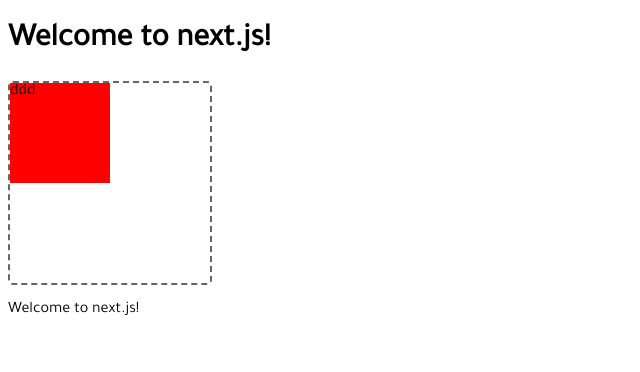
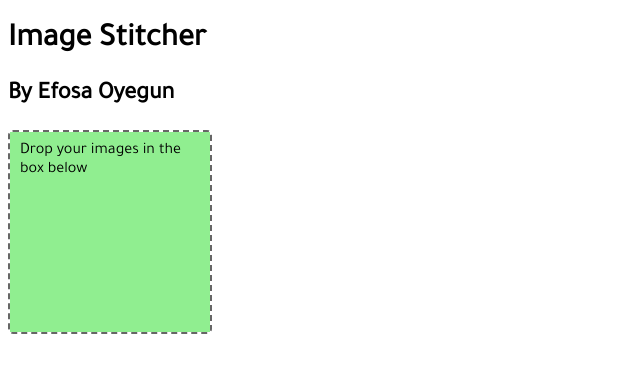
Before and after one commit to efosao/image_stitcher, a Next.js app: page / in a window 1280 px wide. Shown: the top 372 px of the page, without its empty margins (0-640 px from the left). Built offline with nearby package versions, Linux system fonts and the light colour scheme.

Commit message:
updated styles and layout

```diff
--- a/pages/index.jsx
+++ b/pages/index.jsx
@@ -28,16 +28,26 @@
     return (
       <div>
         <link href="https://fonts.googleapis.com/css?family=Tajawal" rel="stylesheet" />
-        <h1>Welcome to next.js!</h1>
-        <Dropzone onDrop={this.onDrop}><div className='drop'>ddd</div></Dropzone>
+        <h1>Image Stitcher</h1>
+        <h2>By Efosa Oyegun</h2>
+
+          <Dropzone onDrop={this.onDrop}>
+            <div className='drop'>
+                <p>Drop your images in the box below</p>
+            </div>
+          </Dropzone>
         <style jsx>{`
           .drop {
-            background-color: red;
-            height: 100px;
-            width: 100px;
+            background-color: lightgreen;
+            height: 100%;
+            width: 100%;
+          }
+          .drop p {
+            margin: 0;
+            padding: 10px;
           }
         `}</style>
-        <p>Welcome to next.js!</p>
+
         <style global jsx>{`
           body {
             font-family: "Tajawal", sans-serif;
```
